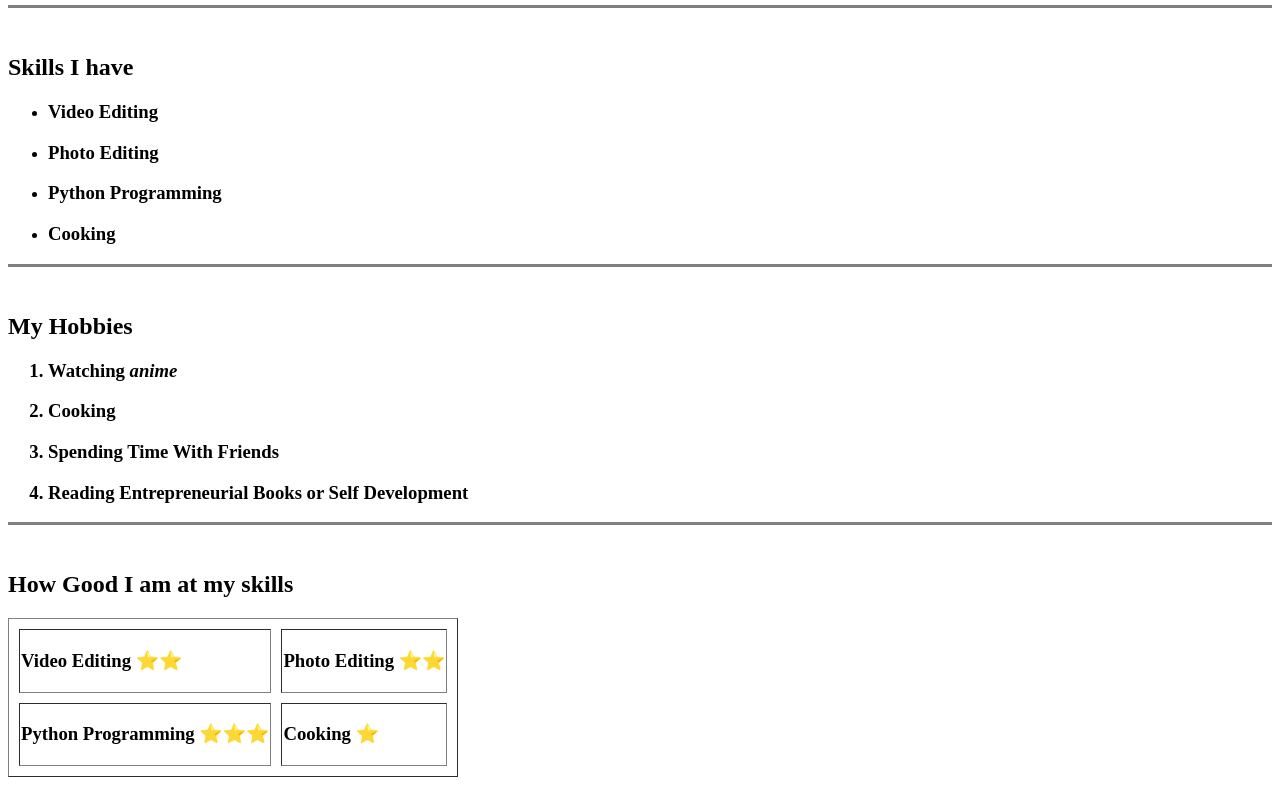
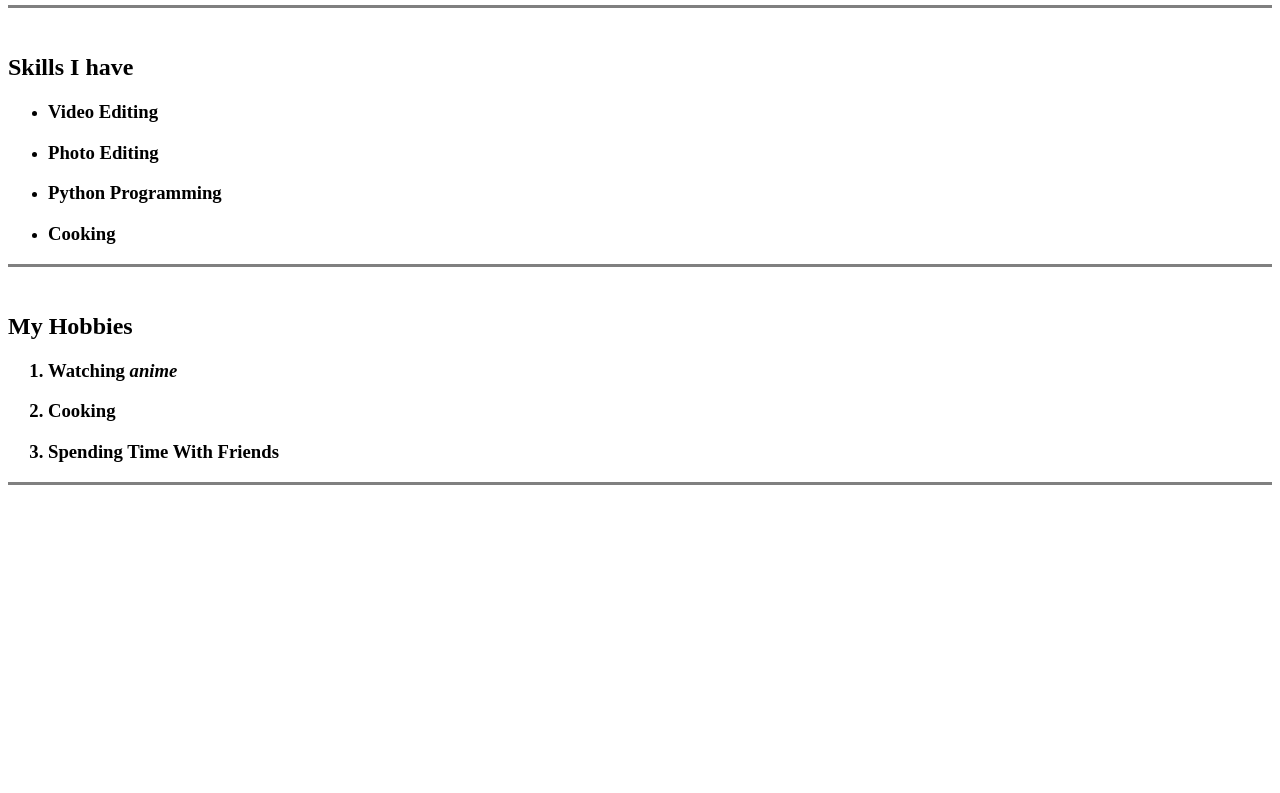
Before and after one commit to shivam4t1/cv, a plain HTML site: page index.html in a window 1280 px wide. Shown: the part 364-1157 px from the top of the page. After the commit the page ends 891 px from the top, so only its background shows below. Drawn offline with Linux system fonts and the light colour scheme.

Commit message:
Update index.html

```diff
--- a/index.html
+++ b/index.html
@@ -27,20 +27,8 @@
         <h3><li>Watching <em>anime</em></li></h3>
         <h3><li>Cooking</li></h3>
         <h3><li>Spending Time With Friends</li></h3>
-        <h3><li>Reading Entrepreneurial Books or Self Development</li></h3>
     </ol>
     <hr size="3" color="grey"><br>
-    <h2>How Good I am at my skills</h2>
-    <table border=1 cellspacing="10">
-        <tr>
-            <td><h3>Video Editing ⭐⭐</h3></td>
-            <td><h3>Photo Editing ⭐⭐</h3></td>
-        </tr>
-        <tr>
-            <td><h3>Python Programming ⭐⭐⭐</h3></td>
-            <td><h3>Cooking ⭐</h3></td>
-        </tr>
-    </table>
 
 
     </p>
```
